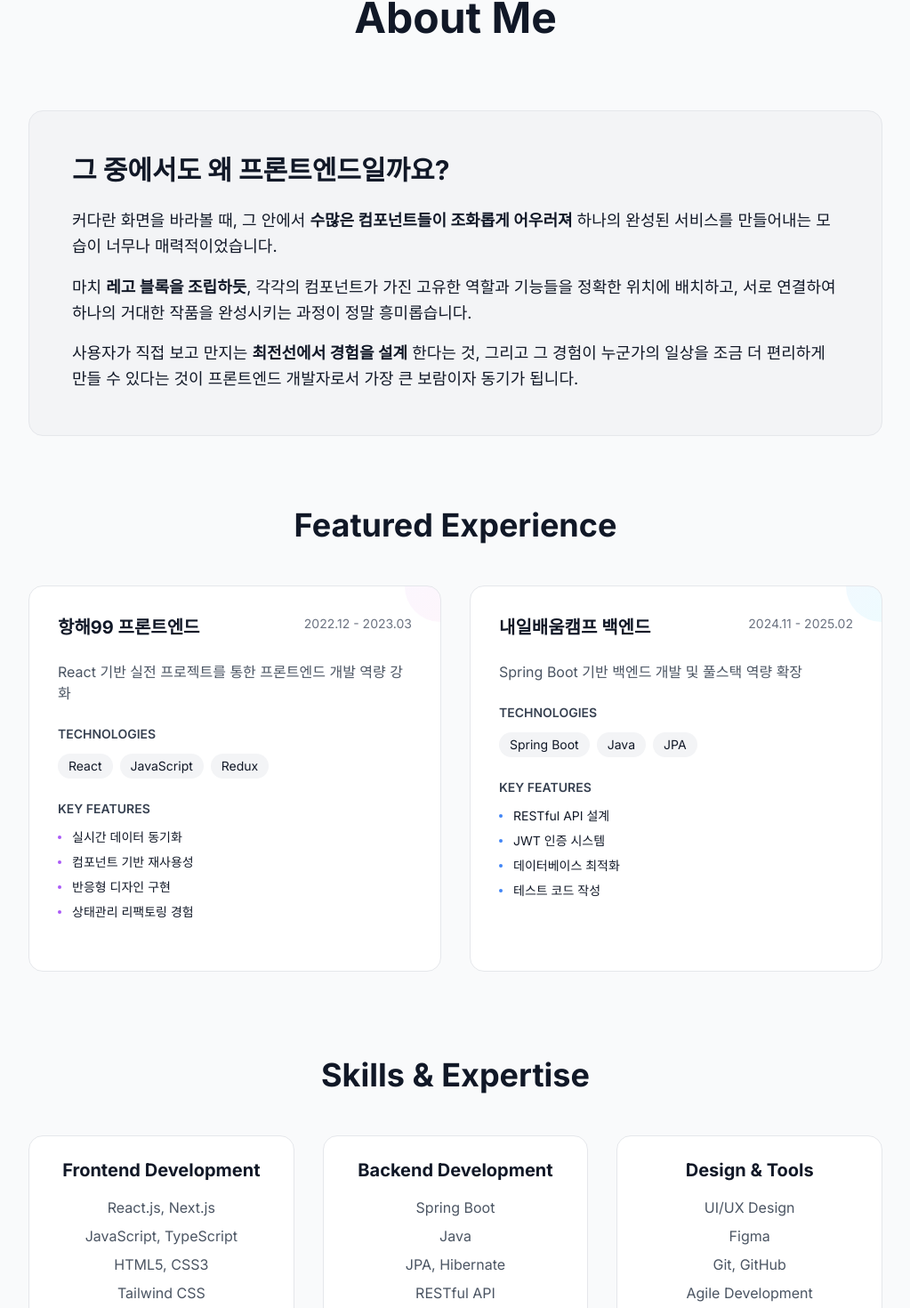
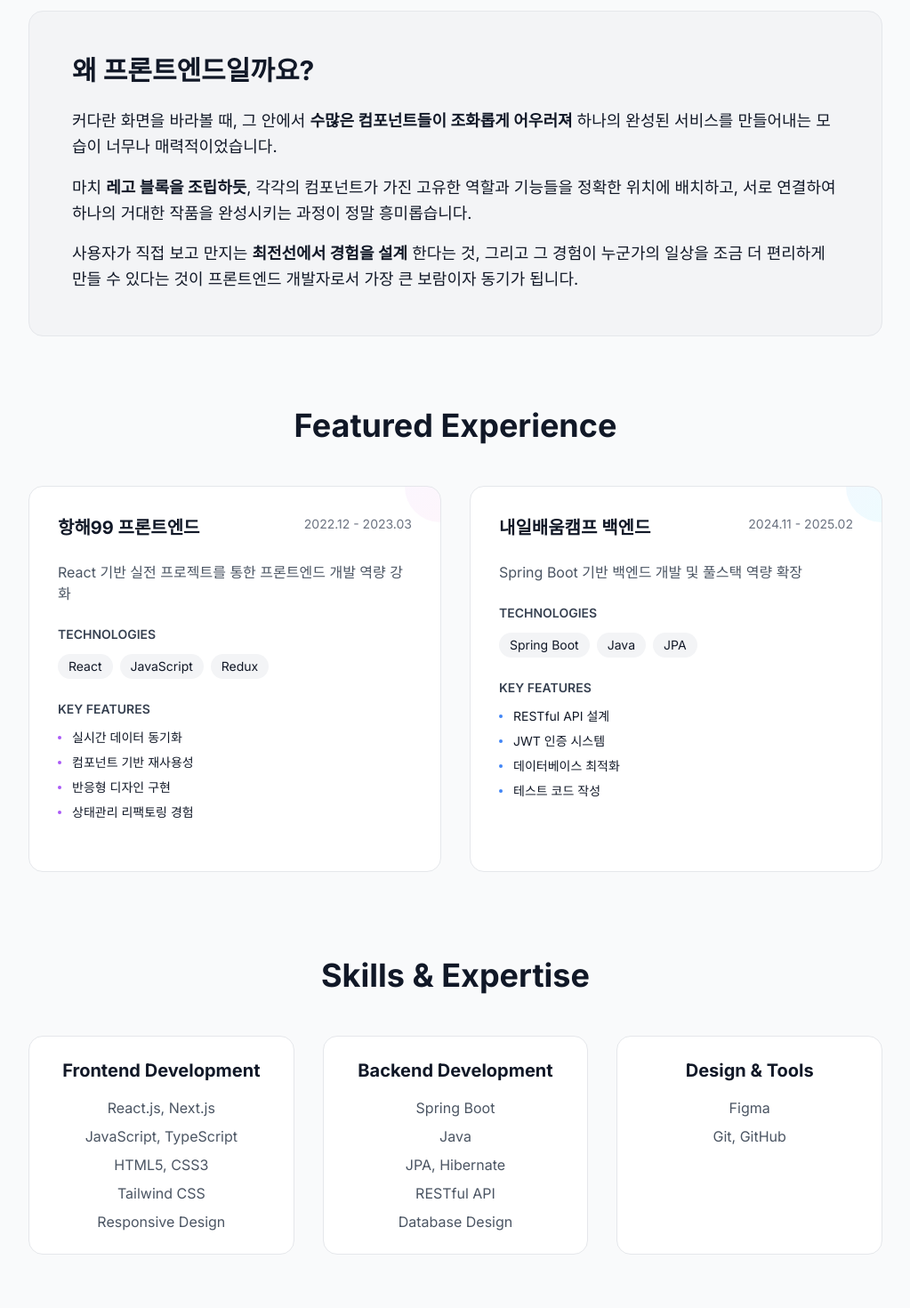
Before and after one commit to wldnr1208/ft-protfolio, a Next.js app: page /about in a window 1280 px wide. Shown: the part 236-1706 px from the top of the page at 89% size, without its empty margins (128-1151 px from the left). Built offline with nearby package versions, Linux system fonts and the light colour scheme.

Commit message:
feat: 1차 완료

```diff
--- a/src/app/about/page.tsx
+++ b/src/app/about/page.tsx
@@ -54,7 +54,7 @@ const AboutDetailPage = () => {
         showMenuButton={false}
       />
 
-      <main className="w-full max-w-5xl px-6 md:px-8 py-24 pt-52">
+      <main className="w-full max-w-5xl px-6 md:px-8 py-24 pt-52ㄴ">
         {/* About Me 헤더 섹션 */}
         <div
           id="header"
@@ -96,7 +96,7 @@ const AboutDetailPage = () => {
           >
             <div className="bg-gray-100 dark:bg-gray-900 rounded-2xl border border-gray-200 dark:border-gray-700 p-8 md:p-12 hover:shadow-xl transition-all duration-500 group overflow-hidden relative">
               <h2 className="text-2xl md:text-3xl font-bold mb-6 relative z-10 transition-colors duration-300">
-                그 중에서도 왜 프론트엔드일까요?
+                왜 프론트엔드일까요?
               </h2>
               <div className="space-y-4 text-lg leading-relaxed relative z-10">
                 <p
@@ -343,13 +343,7 @@ const AboutDetailPage = () => {
               },
               {
                 title: "Design & Tools",
-                skills: [
-                  "UI/UX Design",
-                  "Figma",
-                  "Git, GitHub",
-                  "Agile Development",
-                  "Team Collaboration",
-                ],
+                skills: ["Figma", "Git, GitHub"],
                 color: "green",
               },
             ].map((category, categoryIndex) => (
```
